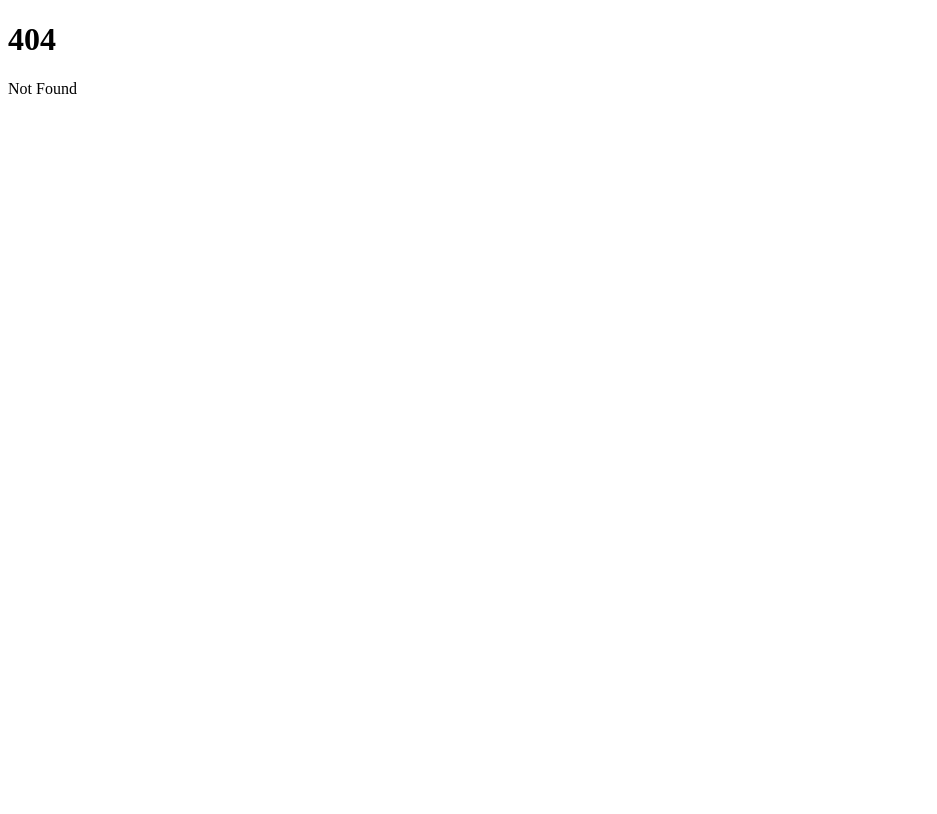
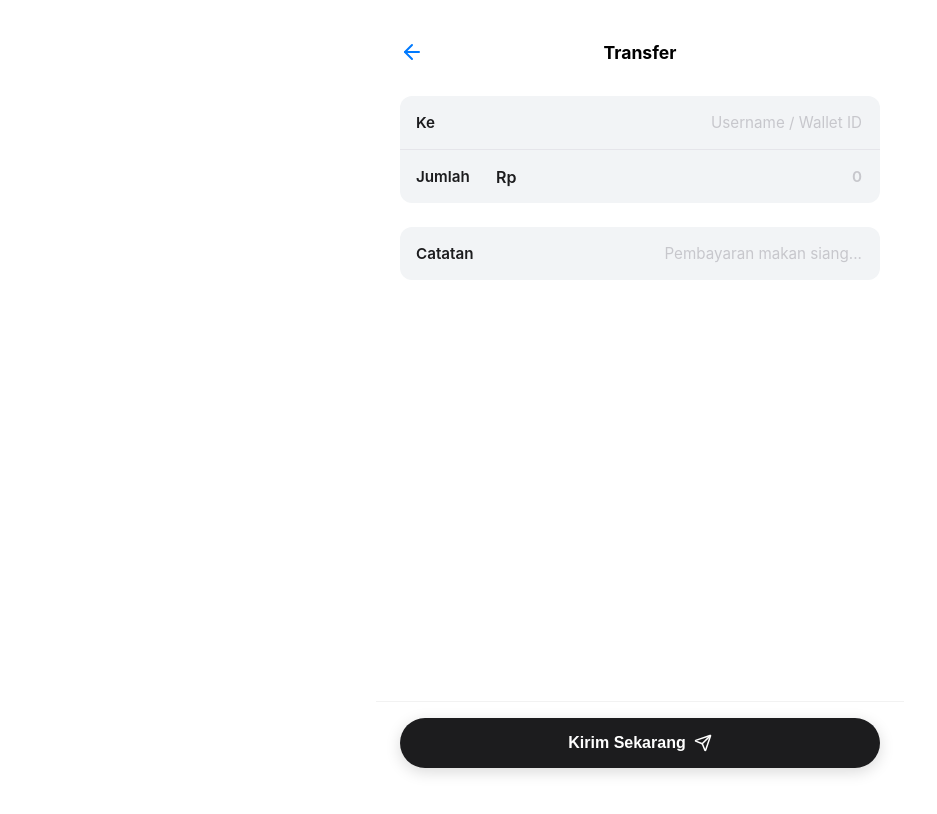
Before and after one commit to ekaadev/wallet-app-exhibition, a SvelteKit app in the folder frontend/: page /transaction in a window 1280 px wide. Before the commit this address had no page. Shown: the top 814 px of the page, without its empty margins (0-937 px from the left). Built offline with nearby package versions, Linux system fonts and the light colour scheme.

Commit message:
add transfer form component with recipient, amount, and note fields

```diff
--- /dev/null
+++ b/frontend/src/routes/(default)/transaction/+page@.svelte
@@ -0,0 +1,259 @@
+<script>
+    import { ArrowLeft, Send } from 'lucide-svelte';
+
+    // State untuk input form (Svelte 5)
+    let recipient = $state('');
+    let amount = $state('');
+    let note = $state('');
+    let isLoading = $state(false);
+
+    // Fungsi format rupiah sederhana untuk display (opsional)
+    // @ts-ignore
+    function formatRupiah(value) {
+        if (!value) return '';
+        return new Intl.NumberFormat('id-ID').format(value);
+    }
+
+    function handleSend() {
+        if (!recipient || !amount) {
+            alert("Mohon isi tujuan dan jumlah transfer");
+            return;
+        }
+
+        isLoading = true;
+
+        // Simulasi delay kirim
+        setTimeout(() => {
+            alert(`Berhasil kirim Rp${formatRupiah(amount)} ke ${recipient}`);
+            isLoading = false;
+            // Reset form atau redirect
+        }, 1500);
+    }
+</script>
+
+<div class="page-container">
+
+    <header class="header">
+        <a href="/wallet" class="back-btn" aria-label="Kembali">
+            <ArrowLeft size={24} color="#007aff" />
+        </a>
+        <h1>Transfer</h1>
+        <div class="spacer"></div> </header>
+
+    <div class="ios-list-group">
+
+        <div class="list-row">
+            <label for="recipient" class="row-label">Ke</label>
+            <input
+                id="recipient"
+                type="text"
+                class="row-input"
+                placeholder="Username / Wallet ID"
+                bind:value={recipient}
+            />
+        </div>
+
+        <div class="list-row">
+            <label for="amount" class="row-label">Jumlah</label>
+            <div class="amount-wrapper">
+                <span class="currency">Rp</span>
+                <input
+                    id="amount"
+                    type="number"
+                    class="row-input amount-input"
+                    placeholder="0"
+                    bind:value={amount}
+                />
+            </div>
+        </div>
+    </div>
+
+    <div class="ios-list-group">
+        <div class="list-row">
+            <label for="note" class="row-label">Catatan</label>
+            <input
+                id="note"
+                type="text"
+                class="row-input"
+                placeholder="Pembayaran makan siang..."
+                bind:value={note}
+            />
+        </div>
+    </div>
+
+    <div class="fixed-footer">
+        <button
+            class="send-btn {isLoading ? 'loading' : ''}"
+            onclick={handleSend}
+            disabled={isLoading}
+        >
+            {#if isLoading}
+                Memproses...
+            {:else}
+                <span class="btn-text">Kirim Sekarang</span>
+                <Send size={18} />
+            {/if}
+        </button>
+    </div>
+
+</div>
+
+<style>
+    /* Reset & Base */
+    :global(body) {
+        background-color: #ffffff;
+        font-family: -apple-system, BlinkMacSystemFont, "Segoe UI", Roboto, Helvetica, Arial, sans-serif;
+    }
+
+    .page-container {
+        padding: 1rem 1.5rem;
+        max-width: 480px;
+        margin: 0 auto;
+        min-height: 100vh;
+        display: flex;
+        flex-direction: column;
+    }
+
+    /* --- HEADER --- */
+    .header {
+        display: flex;
+        align-items: center;
+        justify-content: space-between;
+        margin-bottom: 2rem;
+        padding-top: 1rem;
+    }
+
+    .header h1 {
+        font-size: 1.1rem;
+        font-weight: 700;
+        margin: 0;
+        color: #000;
+    }
+
+    .back-btn {
+        background: none;
+        border: none;
+        cursor: pointer;
+        padding: 0;
+        display: flex;
+        align-items: center;
+    }
+
+    .spacer { width: 24px; } /* Penyeimbang layout header */
+
+
+    /* --- IOS GROUP STYLE (Sama seperti Profile) --- */
+    .ios-list-group {
+        background-color: #f2f4f6; /* Abu-abu muda */
+        border-radius: 12px;
+        overflow: hidden;
+        margin-bottom: 1.5rem;
+    }
+
+    .list-row {
+        display: flex;
+        align-items: center;
+        justify-content: space-between;
+        padding: 1rem 1rem;
+        border-bottom: 1px solid #e5e5ea;
+        background: transparent;
+    }
+
+    .list-row:last-child {
+        border-bottom: none;
+    }
+
+    .row-label {
+        font-size: 0.95rem;
+        font-weight: 600;
+        color: #1c1c1e;
+        width: 80px; /* Lebar tetap untuk label agar input sejajar */
+        flex-shrink: 0;
+    }
+
+    /* --- INPUT STYLES --- */
+    .row-input {
+        border: none;
+        background: transparent;
+        font-size: 0.95rem;
+        color: #000; /* Input teks hitam */
+        width: 100%;
+        text-align: right; /* Gaya iOS: Value di kanan */
+        font-family: inherit;
+        outline: none;
+    }
+
+    .row-input::placeholder {
+        color: #c7c7cc; /* Placeholder abu-abu */
+    }
+
+    /* Khusus Input Angka */
+    .amount-wrapper {
+        display: flex;
+        align-items: center;
+        justify-content: flex-end;
+        width: 100%;
+        gap: 2px;
+    }
+
+    .currency {
+        font-weight: 600;
+        color: #1c1c1e;
+    }
+
+    .amount-input {
+        font-weight: 600;
+        color: #007aff; /* Warna biru untuk jumlah uang */
+    }
+
+    /* Hapus spinner di input number */
+    input[type=number]::-webkit-inner-spin-button,
+    input[type=number]::-webkit-outer-spin-button {
+        -webkit-appearance: none;
+        margin: 0;
+    }
+
+
+    .fixed-footer {
+        position: fixed;
+        bottom: 0;
+        /* Trik agar footer tetap di tengah meski di layar desktop lebar */
+        left: 50%;
+        transform: translateX(-50%);
+        width: 100%;
+        max-width: 480px; /* Samakan dengan max-width container */
+
+        background: rgba(255, 255, 255, 0.9); /* Latar belakang agak transparan */
+        backdrop-filter: blur(10px); /* Efek blur glass */
+        border-top: 1px solid rgba(0,0,0,0.05); /* Garis batas tipis */
+
+        padding: 1rem 1.5rem 2rem 1.5rem; /* Padding bawah lebih besar untuk area HP swipe */
+        z-index: 100;
+    }
+
+    .send-btn {
+        background-color: #1c1c1e;
+        color: white;
+        width: 100%;
+        padding: 1rem;
+        border: none;
+        border-radius: 50px; /* Tombol bulat penuh lebih modern untuk floating */
+        font-size: 1rem;
+        font-weight: 600;
+        cursor: pointer;
+        display: flex;
+        align-items: center;
+        justify-content: center;
+        gap: 0.5rem;
+        box-shadow: 0 4px 15px rgba(0,0,0,0.15); /* Shadow agar terlihat melayang */
+    }
+
+    .send-btn:active {
+        transform: scale(0.98);
+    }
+
+    .send-btn:disabled {
+        background-color: #8e8e93;
+        cursor: not-allowed;
+    }
+</style>
```
